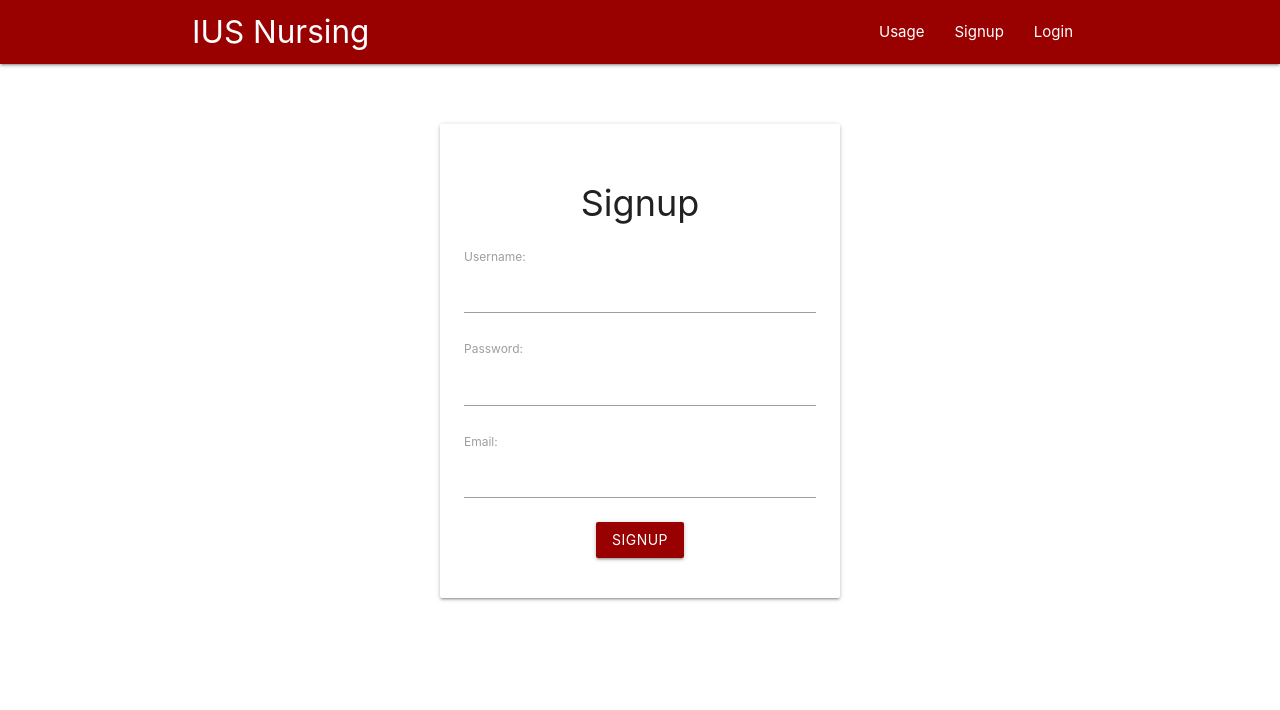
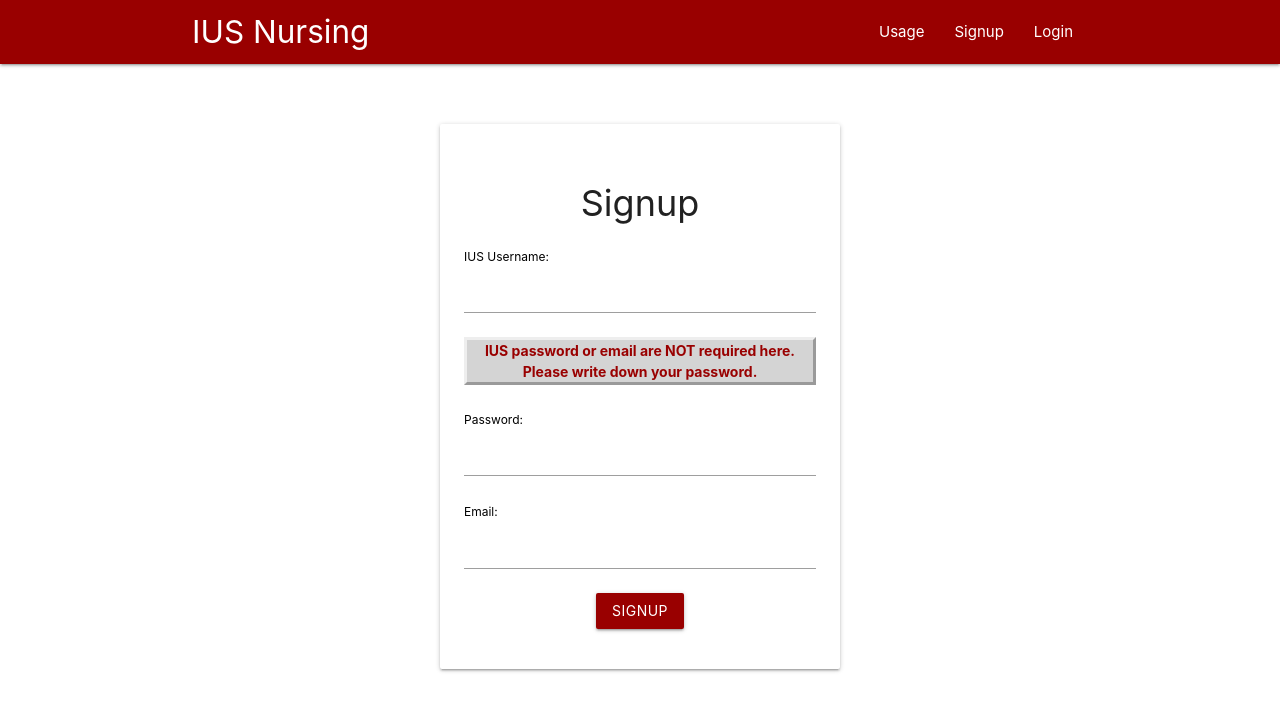
Before and after one commit to Trauma-Troopers/Nursing-App, a Vue app in the folder clientform/: page /signup in a window 1280 px wide. Shown: the top 710 px of the page. Built offline with nearby package versions, Linux system fonts and the light colour scheme.

Commit message:
Changed 'Username' to 'IUS username' on signup/login. Added message stating that IUS email/password are not required. Fixed small styling changes.

```diff
--- a/clientform/src/components/auth/Login.vue
+++ b/clientform/src/components/auth/Login.vue
@@ -4,11 +4,11 @@
       <h2 class="center deep-black-text">Welcome Student</h2>
       <h3 class="center deep-black-text">Login</h3>
       <div class="field">
-        <label for="username">Username:</label>
+        <label for="username" class="black-text">IUS Username:</label>
         <input type="text" name="username" v-model="username" />
       </div>
       <div class="field">
-        <label for="password">Password:</label>
+        <label for="password" class="black-text">Password:</label>
         <input type="password" name="password" v-model="password" />
       </div>
       <p class="red-text center" v-if="feedback">{{ feedback }}</p>
--- a/clientform/src/components/auth/Signup.vue
+++ b/clientform/src/components/auth/Signup.vue
@@ -2,17 +2,17 @@
   <div class="signup container">
     <form @submit.prevent="signup" class="card-panel">
       <h2 class="center deep-black-text">Signup</h2>
-
       <div class="field">
-        <label for="username">Username:</label>
+        <label for="username" class="black-text">IUS Username:</label>
         <input type="text" name="username" v-model="username" />
       </div>
       <div class="field">
-        <label for="password">Password:</label>
+        <p class="center outset alert-formatting">IUS password or email are NOT required here.<br> Please write down your password.</p>
+        <label for="password" class="black-text"><br>Password:</label>
         <input type="password" name="password" v-model="password" />
       </div>
       <div class="field">
-        <label for="email">Email:</label>
+        <label for="email" class="black-text">Email:</label>
         <input type="text" name="email" v-model="email" />
       </div>
       <!-- if the feedback exisists display the message  -->
@@ -152,4 +152,13 @@
 .signup .field {
   margin-bottom: 16px;
 }
+
+.alert-formatting {
+  font-size: 14px;
+  color: #990000;
+  background-color:#D4D4D4;
+  font-weight: 700;
+}
+
+p.outset {border-style: outset;}
 </style>
```
